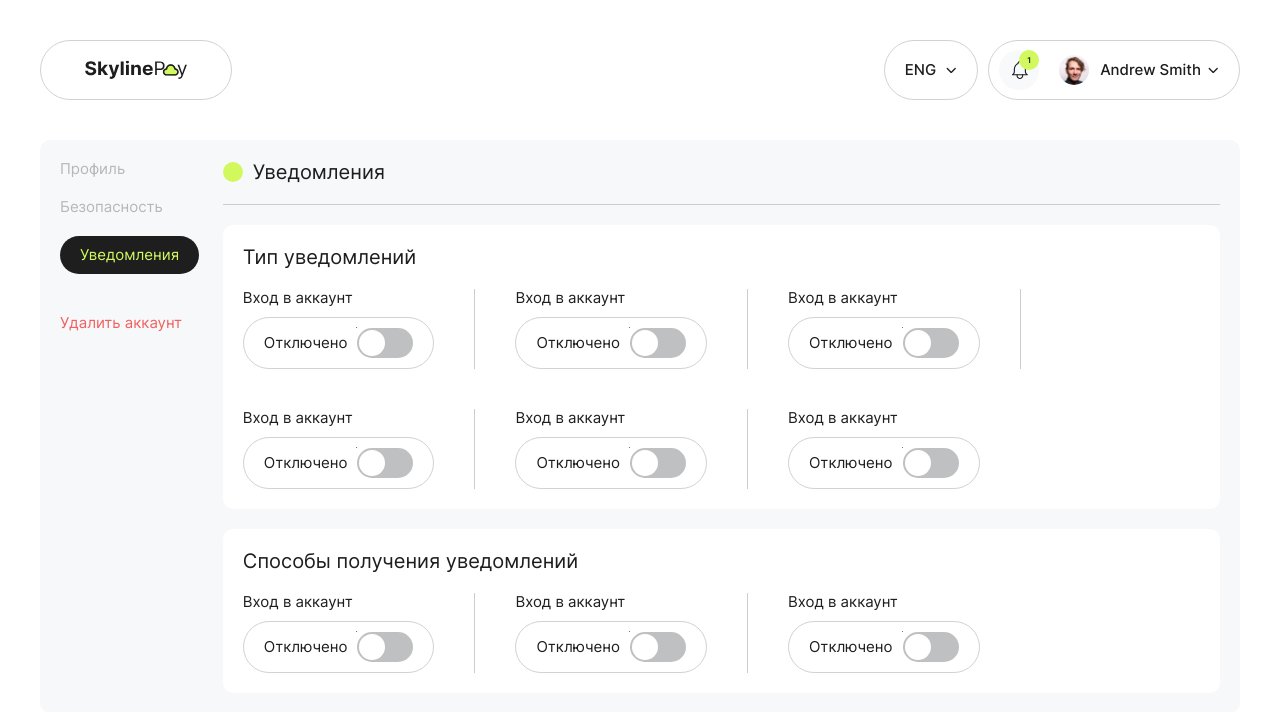
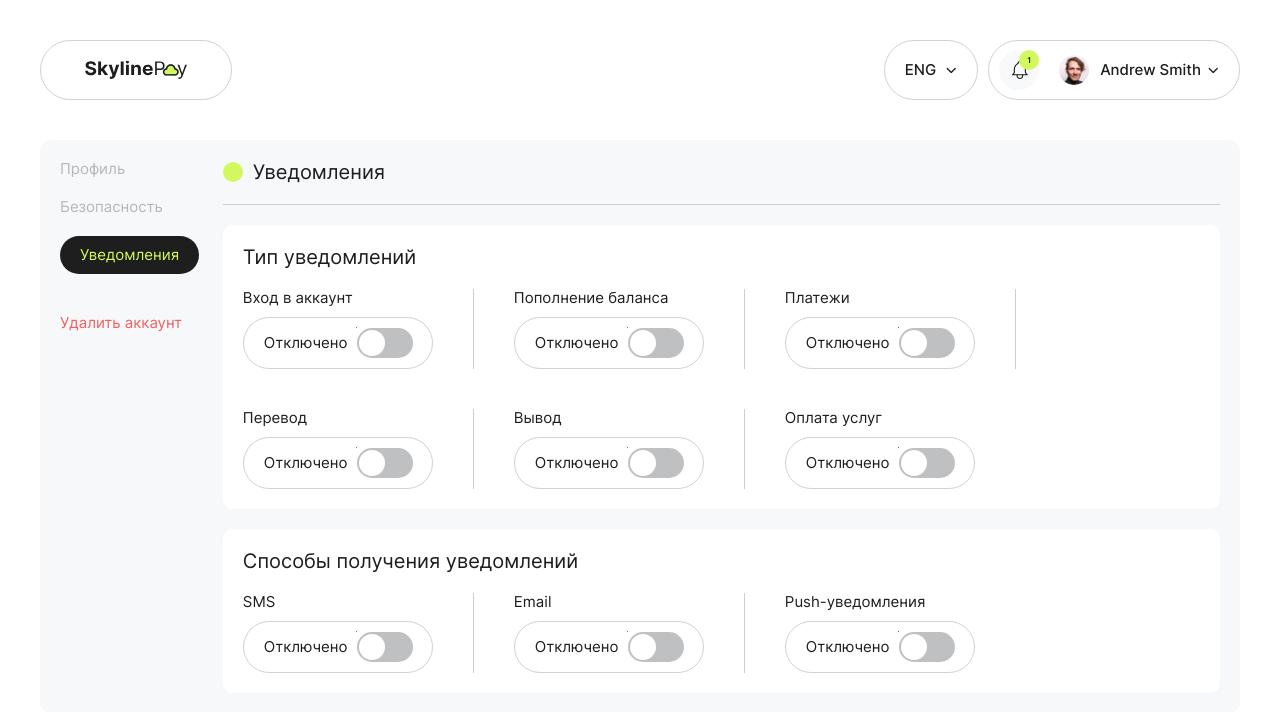
Before and after one commit to CarolineUniverse1443/skyline-poy, a Nuxt app: page /notifications in a window 1280 px wide. Shown: the top 712 px of the page. Built offline with nearby package versions, Linux system fonts and the light colour scheme.

Commit message:
save switch status to local storage

```diff
--- a/components/UiSwitch.vue
+++ b/components/UiSwitch.vue
@@ -1,19 +1,42 @@
 <script setup>
+// props
+const props = defineProps({
+	idx: { type: Number, default: 0 },
+	title: { type: String, default: 'Вход в аккаунт' },
+	checked: { type: Boolean, default: false },
+});
+
+// computed
+const switchStatus = computed(() => props.checked ? 'Включено' : 'Отключено');
+
+// emits
+const emit = defineEmits(['change']);
+
+// methods
+const changeChecked = () => emit('change', props.idx);
 </script>
 
 <template>
 	<div class="ui-switch">
-		<p class="ui-switch__title">Вход в аккаунт</p>
+		<p class="ui-switch__title">
+			{{ title }}
+		</p>
 		<div class="ui-switch__container">
-			<p class="ui-switch__status">Отключено</p>
+			<p class="ui-switch__status">
+				{{ switchStatus }}
+			</p>
 			<label class="ui-switch__label">
-				<input type="checkbox" class="ui-switch__input sr-only peer">
+				<input
+					type="checkbox"
+					:checked="checked"
+					class="ui-switch__input"
+					@change="changeChecked"
+				>
 				<div class="ui-switch__toggle"></div>
 			</label>
 		</div>
 	</div>
 </template>
-
 
 <style lang="scss">
 .ui-switch
@@ -39,6 +62,7 @@
 	padding: 10px 20px;
 	border: 1px solid $grey-200;
 	border-radius: 100px;
+	@include mq($desktop) { width: 190px; }
 }
 
 .ui-switch__label
--- a/pages/notifications.vue
+++ b/pages/notifications.vue
@@ -1,4 +1,87 @@
 <script setup>
+// data
+const switches = ref([
+	{
+		idx: 0,
+		title: 'Вход в аккаунт',
+		checked: false,
+		type: 'action',
+	},
+	{
+		idx: 1,
+		title: 'Пополнение баланса',
+		checked: false,
+		type: 'action',
+	},
+	{
+		idx: 2,
+		title: 'Платежи',
+		checked: false,
+		type: 'action',
+	},
+	{
+		idx: 3,
+		title: 'Перевод',
+		checked: false,
+		type: 'action',
+	},
+	{
+		idx: 4,
+		title: 'Вывод',
+		checked: false,
+		type: 'action',
+	},
+	{
+		idx: 5,
+		title: 'Оплата услуг',
+		checked: false,
+		type: 'action',
+	},
+	{
+		idx: 6,
+		title: 'SMS',
+		checked: false,
+		type: 'method',
+	},
+	{
+		idx: 7,
+		title: 'Email',
+		checked: false,
+		type: 'method',
+	},
+	{
+		idx: 8,
+		title: 'Push-уведомления',
+		checked: false,
+		type: 'method',
+	},
+]);
+
+const notificationsActions = switches.value.filter(item => item.type === 'action');
+const notificationsMethods = switches.value.filter(item => item.type === 'method');
+
+// methods
+const getSavedSwitchStatuses = (switches) =>
+{
+	switches.forEach(el =>
+	{
+		const switchStatus = localStorage.getItem('switch' + el.idx);
+		if (switchStatus !== null)
+			el.checked = !!switchStatus;
+	});
+};
+
+const changeSwitchChecked = (idx) =>
+{
+	switches.value[idx].checked = !switches.value[idx].checked;
+	localStorage.setItem('switch' + idx, switches.value[idx].checked);
+};
+
+// mounted
+onMounted(() =>
+{
+	getSavedSwitchStatuses(switches.value);
+});
 </script>
 
 <template>
@@ -13,8 +96,12 @@
 				<h3 class="notifications__section-title">Тип уведомлений</h3>
 				<div class="notifications__switches">
 					<UiSwitch
-						v-for="i in 6"
-						:key="i"
+						v-for="item in notificationsActions"
+						:key="item.idx"
+						:idx="item.idx"
+						:title="item.title"
+						:checked="item.checked"
+						@change="changeSwitchChecked"
 					/>
 				</div>
 			</section>
@@ -23,8 +110,12 @@
 				<h3 class="notifications__section-title">Способы получения уведомлений</h3>
 				<div class="notifications__switches">
 					<UiSwitch
-						v-for="i in 3"
-						:key="i"
+						v-for="item in notificationsMethods"
+						:key="item.idx"
+						:idx="item.idx"
+						:title="item.title"
+						:checked="item.checked"
+						@change="changeSwitchChecked"
 					/>
 				</div>
 			</section>
```
